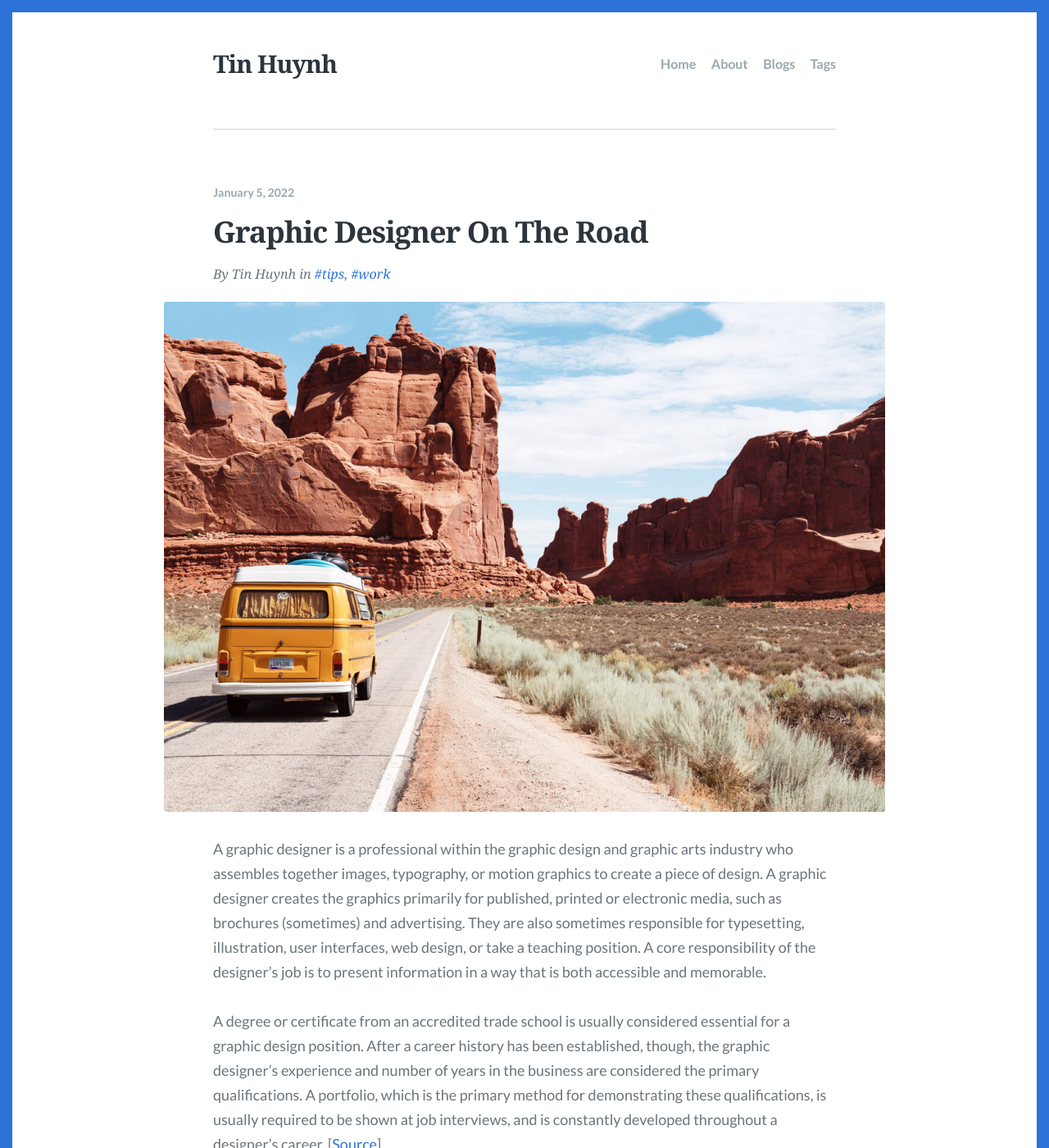
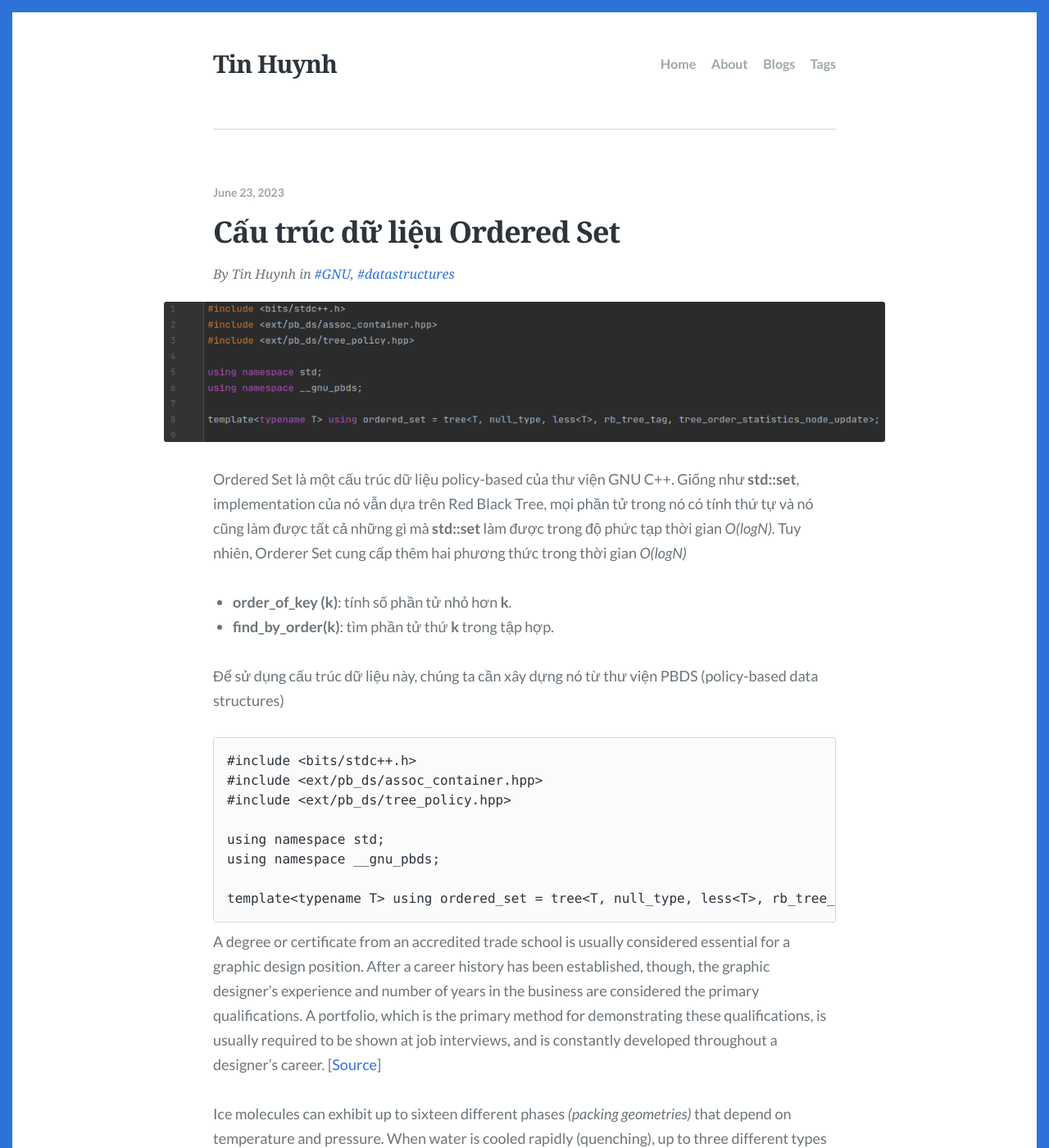
Before and after one commit to httin/httin.github.io, a Jekyll site: the page built from _posts/2023-06-23-Ordered-Set-data-structure-in-C++.md, in a window 1280 px wide and 1400 px high. Shown: the whole window at 82% size. Built offline with Jekyll 4.4.1, drawn with Linux system fonts in a browser that asks for light colours; some web fonts are replaced; comment, search, counter and statistics services are not loaded.

Commit message:
Update and rename 2020-01-05-Graphic-Designer-On-The-Road.md to 2023-06-23-Ordered-Set-data-structure-in-C++.md

````diff
--- a/_posts/2020-01-05-Graphic-Designer-On-The-Road.md
+++ b/_posts/2023-06-23-Ordered-Set-data-structure-in-C++.md
@@ -1,15 +1,30 @@
 ---
 layout: post
-title: "Graphic Designer On The Road"
-description: "A graphic designer is a professional within the graphic design and graphic arts industry."
-date: 2022-01-05
-feature_image: images/road.jpg
-tags: [tips, work]
+title: "Cấu trúc dữ liệu Ordered Set"
+description: "Một cấu trúc dữ liệu mở rộng của thư viện GNU C++ PBDS"
+date: 2023-06-23
+feature_image: images/ordered_set.png
+tags: [GNU, datastructures]
 ---
 
-A graphic designer is a professional within the graphic design and graphic arts industry who assembles together images, typography, or motion graphics to create a piece of design. A graphic designer creates the graphics primarily for published, printed or electronic media, such as brochures (sometimes) and advertising. They are also sometimes responsible for typesetting, illustration, user interfaces, web design, or take a teaching position. A core responsibility of the designer's job is to present information in a way that is both accessible and memorable.
+Ordered Set là một cấu trúc dữ liệu policy-based của thư viện GNU C++. Giống như **std::set**, implementation của nó vẫn dựa trên Red Black Tree, mọi phần tử trong nó có tính thứ tự và nó cũng làm được tất cả những gì mà **std::set** làm được trong độ phức tạp thời gian *O(logN)*. Tuy nhiên, Orderer Set cung cấp thêm hai phương thức trong thời gian *O(logN)*
+- **order_of_key (k)**: tính số phần tử nhỏ hơn **k**.
+- **find_by_order(k)**: tìm phần tử thứ **k** trong tập hợp.
 
 <!--more-->
+
+Để sử dụng cấu trúc dữ liệu này, chúng ta cần xây dựng nó từ thư viện PBDS (policy-based data structures)
+
+```cpp
+#include <bits/stdc++.h>
+#include <ext/pb_ds/assoc_container.hpp>
+#include <ext/pb_ds/tree_policy.hpp>
+
+using namespace std;
+using namespace __gnu_pbds;
+
+template<typename T> using ordered_set = tree<T, null_type, less<T>, rb_tree_tag, tree_order_statistics_node_update>;
+```
 
 A degree or certificate from an accredited trade school is usually considered essential for a graphic design position. After a career history has been established, though, the graphic designer's experience and number of years in the business are considered the primary qualifications. A portfolio, which is the primary method for demonstrating these qualifications, is usually required to be shown at job interviews, and is constantly developed throughout a designer's career. [[Source](https://en.wikipedia.org/wiki/Graphic_designer)]
 
````
